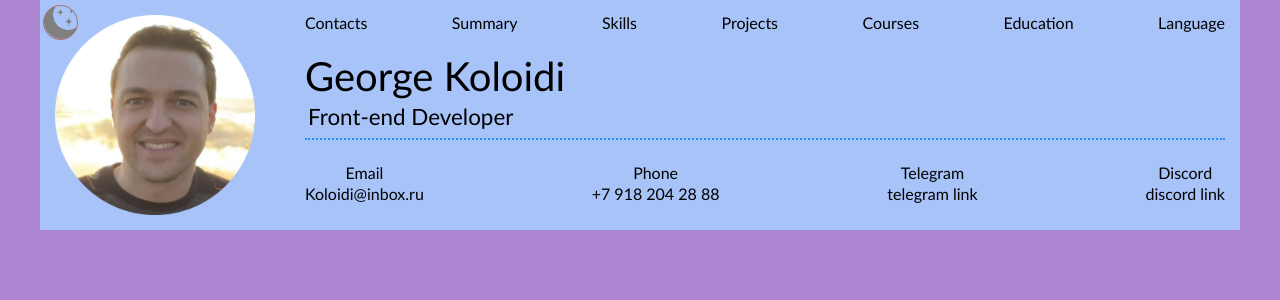
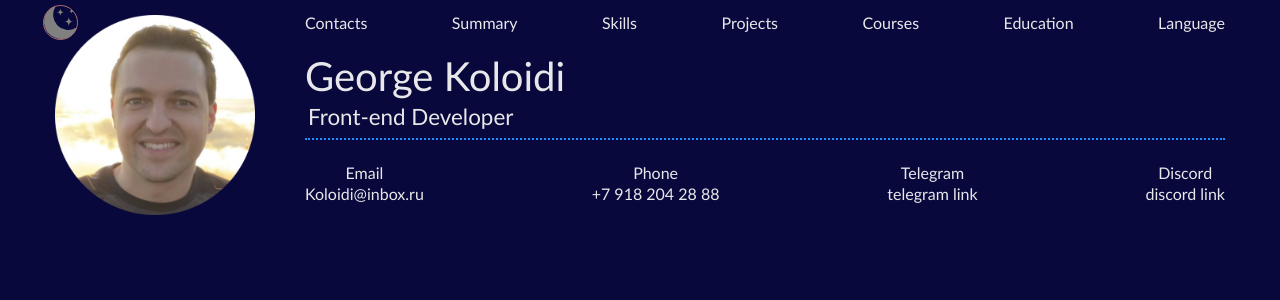
Before and after one commit to MaDKnighT404/my-cv, a React (Vite) app: page / in a window 1280 px wide. Shown: the top 300 px of the page. Built offline with nearby package versions, Linux system fonts and the light colour scheme.

Commit message:
feat: start adding styles

```diff
--- a/src/components/App/App.module.scss
+++ b/src/components/App/App.module.scss
@@ -1,6 +1,11 @@
 .app {
-  max-width: 1200px;
-  min-width: 320px;
-  margin: 0 auto;
-  background: #a7c3f8;
+  min-height: 100vh;
+  background: var(--bg-color);
+  color: var(--text-color);
+
+  .container {
+    max-width: 1200px;
+    min-width: 320px;
+    margin: 0 auto;
+  }
 }
--- a/src/components/App/App.tsx
+++ b/src/components/App/App.tsx
@@ -9,9 +9,11 @@ const App = () => {
 
   return (
     <div className={`${styles.app} ${theme}`}>
-      <Header />
-      <Main />
-      <Footer />
+      <div className={styles.container}>
+        <Header />
+        <Main />
+        <Footer />
+      </div>
     </div>
   );
 };
--- a/src/styles/index.scss
+++ b/src/styles/index.scss
@@ -1,8 +1,6 @@
 @import url('https://fonts.googleapis.com/css2?family=Lobster&family=Roboto:wght@300;400;500;700;900&display=swap');
 @import 'reset';
 @import 'normalize';
-@import 'layouts';
-@import 'variables';
 @import 'themes/light';
 @import 'themes/dark';
 
@@ -10,8 +8,3 @@ body {
   font-family: 'Trebuchet MS', 'Lucida Sans Unicode', 'Lucida Grande', 'Lucida Sans', Arial, sans-serif;
   font-size: 16px;
 }
-
-#root {
-  min-height: 100vh;
-  background: rgb(172, 133, 208);
-}
--- a/src/styles/layouts.scss
+++ /dev/null
@@ -1,13 +0,0 @@
-.container {
-  width: 100%;
-  max-width: 1600px;
-  margin: 0 auto;
-  position: relative;
-}
-
-@media screen and (width >= 1600px) {
-  .container {
-    padding-left: 10px;
-    padding-right: 10px;
-  }
-}
--- a/src/styles/themes/dark.scss
+++ b/src/styles/themes/dark.scss
@@ -1,6 +1,6 @@
 .dark-theme {
-  --bg-color: #090949;
-  --inverted-bg-color: #e8e8ea;
+  --bg-color: #08083d;
+  --text-color: #e8e8ea;
   --primary-color: #04ff04;
   --secondary-color: #049604;
   --inverted-primary-color: #0232c2;
--- a/src/styles/themes/light.scss
+++ b/src/styles/themes/light.scss
@@ -1,6 +1,6 @@
 .light-theme {
   --bg-color: #e8e8ea;
-  --inverted-bg-color: #090949;
+  --text-color: #08083d;
   --primary-color: #0232c2;
   --secondary-color: #0449e0;
   --inverted-primary-color: #04ff04;
--- a/src/styles/variables.scss
+++ /dev/null
@@ -1,17 +0,0 @@
-:root {
-  --font-family-main: inter, sans-serif, ui-sans-serif, system-ui, -apple-system, arial;
-  --font-size-m: 16px;
-  --font-line-m: 24px;
-  --font-m: var(--font-size-m) / var(--font-line-m) var(--font-family-main);
-  --font-size-l: 24px;
-  --font-line-l: 32px;
-  --font-l: var(--font-size-l) / var(--font-line-l) var(--font-family-main);
-  --font-size-xl: 32px;
-  --font-line-xl: 40px;
-  --font-xl: var(--font-size-xl) / var(--font-line-xl) var(--font-family-main);
-  --navbar-height: 50px;
-  --modal-z-index: 10;
-  --overlay-color: rgba(0 0 0 / 60%);
-  --red-light-color: #f00;
-  --red-dark-color: #b30505;
-}
```
Also changed, not shown: src/store/store.ts (+5 -5 lines).
